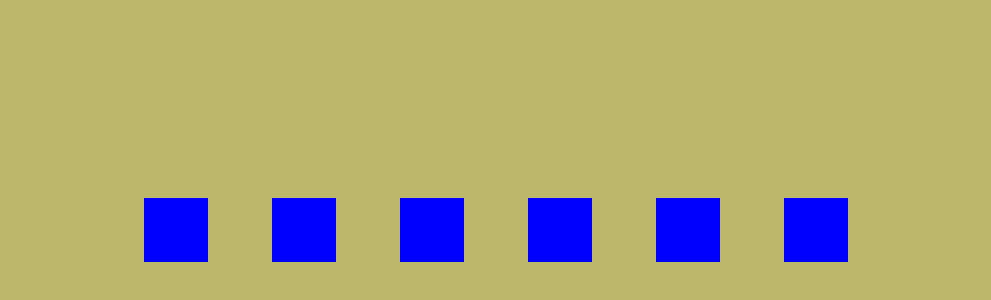
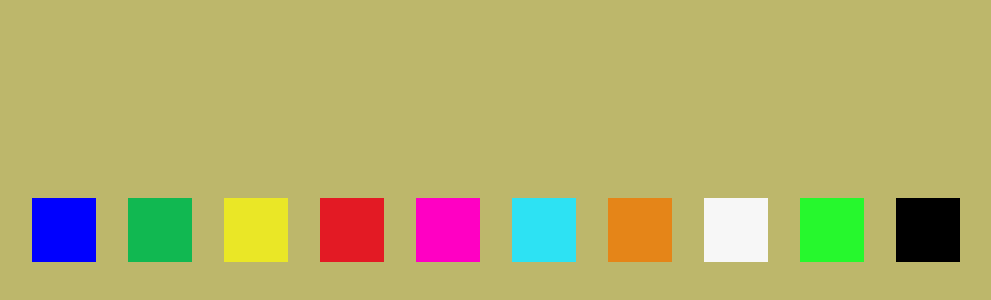
Before and after one commit to marinaescriva/Las-10-cajas, a plain HTML site: page index.html in a window 1280 px wide. Shown: the part 170-470 px from the top of the page, without its empty margins (144-1135 px from the left). Drawn offline with Linux system fonts and the light colour scheme.

Commit message:
colores en las cajas

```diff
--- a/index.html
+++ b/index.html
@@ -7,14 +7,17 @@
     <link href="./style.css" rel="stylesheet">
 </head>
 <body>
-    <div id="bk">
-        <div class="box"></div>
-        <div class="box"></div>
-        <div class="box"></div>
-        <div class="box"></div>
-        <div class="box"></div>
-        <div class="box"></div>
-
+    <div id="main">
+        <div class="box boxA"></div>
+        <div class="box boxB"></div>
+        <div class="box boxC"></div>
+        <div class="box boxD"></div>
+        <div class="box boxE"></div>
+        <div class="box boxF"></div>
+        <div class="box boxG"></div>
+        <div class="box boxH"></div>
+        <div class="box boxI"></div>
+        <div class="box boxJ"></div>
     </div>
 </body>
 </html>
--- a/style.css
+++ b/style.css
@@ -4,7 +4,7 @@ body{
     padding:0;
 }
 
-#bk {
+#main {
 
     height: 100vh;
     width: 100vw;
@@ -19,9 +19,36 @@ body{
 .box{
     height: 4em;
     width: 4em;
+    margin: 1em;
+}
 
+.boxA{
     background-color: blue;
-
-    margin: 1em;
-    margin: 2em;
 }
+.boxB{
+    background-color: rgb(17, 184, 81);
+}
+.boxC{
+    background-color: rgb(234, 231, 38);
+}
+.boxD{
+    background-color: rgb(227, 26, 36);
+}
+.boxE{
+    background-color: rgb(255, 0, 195);
+}
+.boxF{
+    background-color: rgb(45, 226, 243);
+}
+.boxG{
+    background-color: rgb(229, 133, 24);
+}
+.boxH{
+    background-color: rgb(247, 247, 247);
+}
+.boxI{
+    background-color: rgb(38, 248, 45);
+}
+.boxJ{
+    background-color: rgb(0, 0, 0);
+}
```
